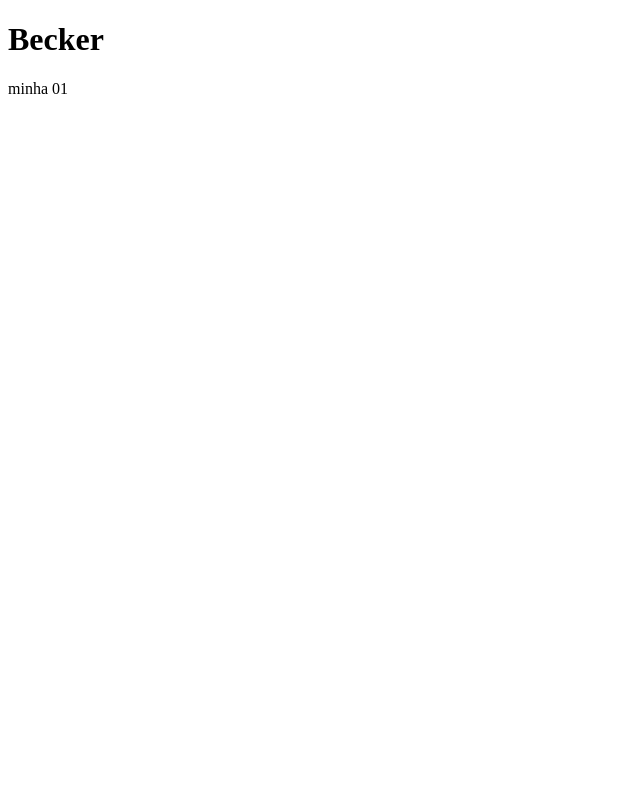
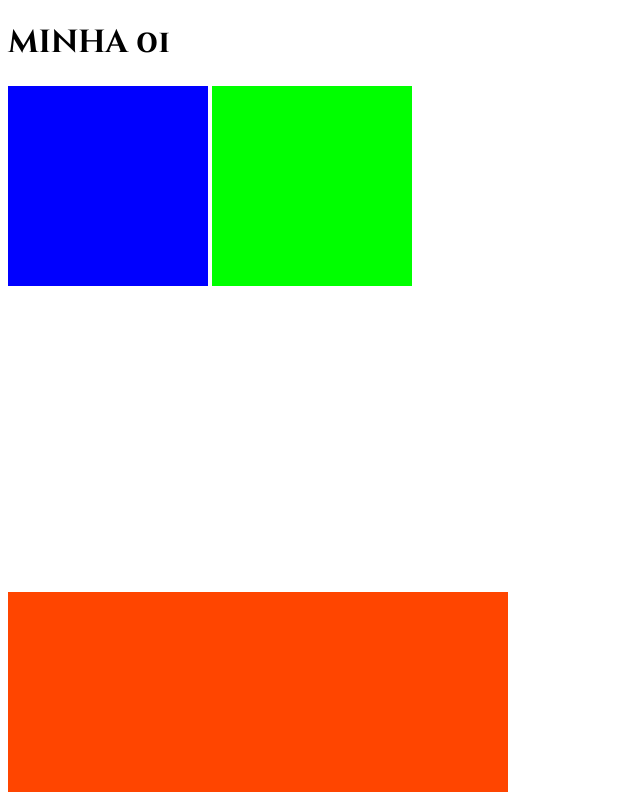
Before and after one commit to tarcizotz/site, a plain HTML site: page index.html in a window 1280 px wide. Shown: the whole page, without its empty margins (0-640 px from the left). Drawn offline with Linux system fonts and the light colour scheme; a web font is replaced by a local one.

Commit message:
Add files via upload

```diff
--- a/css/style.css
+++ b/css/style.css
@@ -1,12 +1,32 @@
+html {
+  font-family: "Cinzel Decorative", serif;
+  font-weight: 400;
+  font-style: normal;
+}
+
+html{
+  font-family: "Cinzel Decorative", serif;
+  font-weight: 700;
+  font-style: normal;
+}
+
+html {
+  font-family: "Cinzel Decorative", serif;
+  font-weight: 900;
+  font-style: normal;
+}
+
 #primeira{
  height: 200px;
  width: 200px;
  background-color: #0000FF;
+ display: inline-block;
 }
  #segunda {
     height: 200px;
     width: 200px;
     background-color: #00FF00;
+    display: inline-block;
   }
   #branco{
     height: 300px;
--- a/index.html
+++ b/index.html
@@ -2,19 +2,18 @@
 <html>
 <head>
  <meta charset="utf-8">
-<link rel="stylesheet" href="https://fonts.googleapis.com">
-<link rel="stylesheet" href="https://fonts.gstatic.com" crossorigin>
-<link rel="preconnect"
-<link rel="preconnect"
-<link href="https://fonts.googleapis.com/css2?family=Roboto:ital,wght@0,100;0,300;0,400;0,500;0,700;0,900;1,100;1,300;1,400;1,500;1,700;1,900&display=swap" rel="stylesheet">
+<link rel="stylesheet" type="text/css" href="css/style.css">
+<link rel="preconnect" href="https://fonts.googleapis.com">
+<link rel="preconnect" href="https://fonts.gstatic.com" crossorigin>
+<link href="https://fonts.googleapis.com/css2?family=Anta&family=Cinzel+Decorative:wght@400;700;900&family=Seymour+One&display=swap" rel="stylesheet">
  <title> Becker </title>
 </head>
 <body>
-    <h1> Becker  </h1>
-      <p> minha 01  </p>
-      <div id="primeira"></div>
-      <div id="segunda"></div>
-      <div id="branco"></div>
-      <div id="terceira"></div>
+  <h1> minha 01 </h1>
+  <div id="primeira"></div>
+  <div id="segunda"></div>
+  <div id="branco"></div>
+  <div id="terceira"></div>
+
 </body>
 </html>
```
